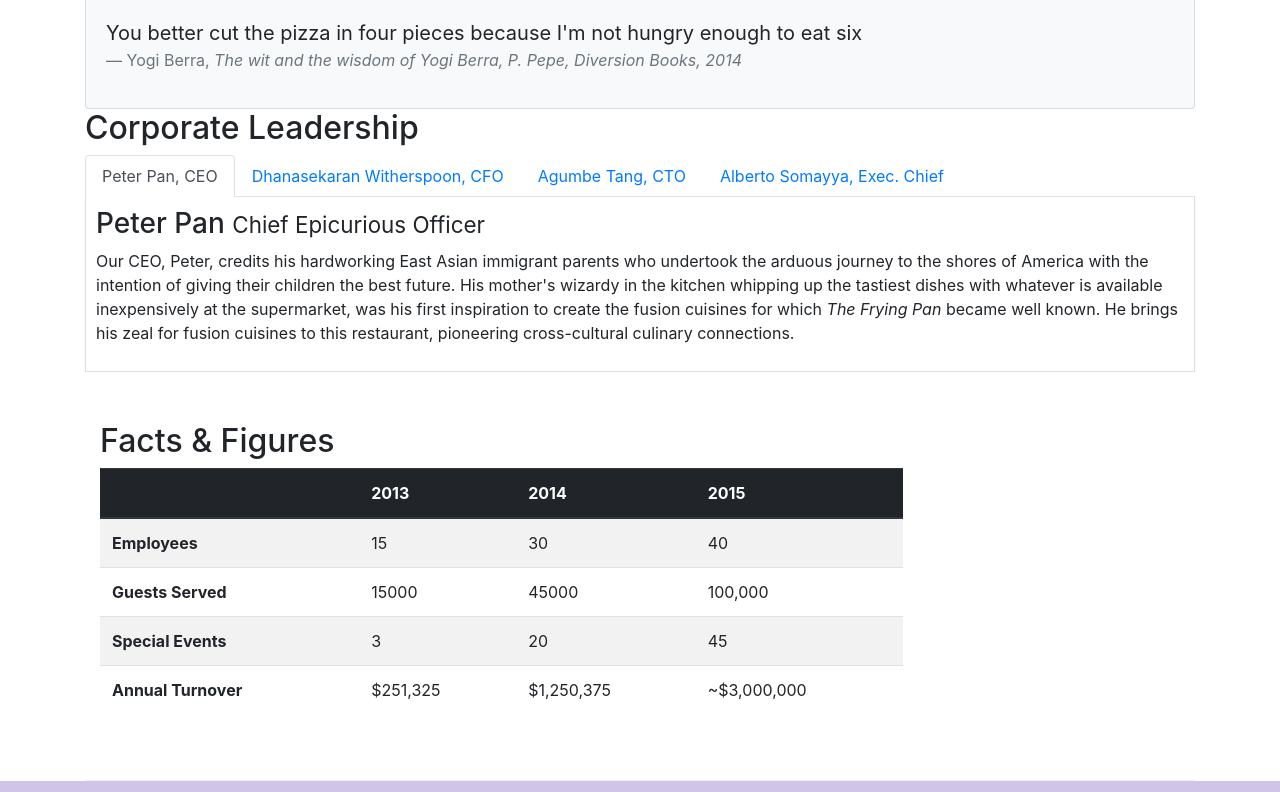
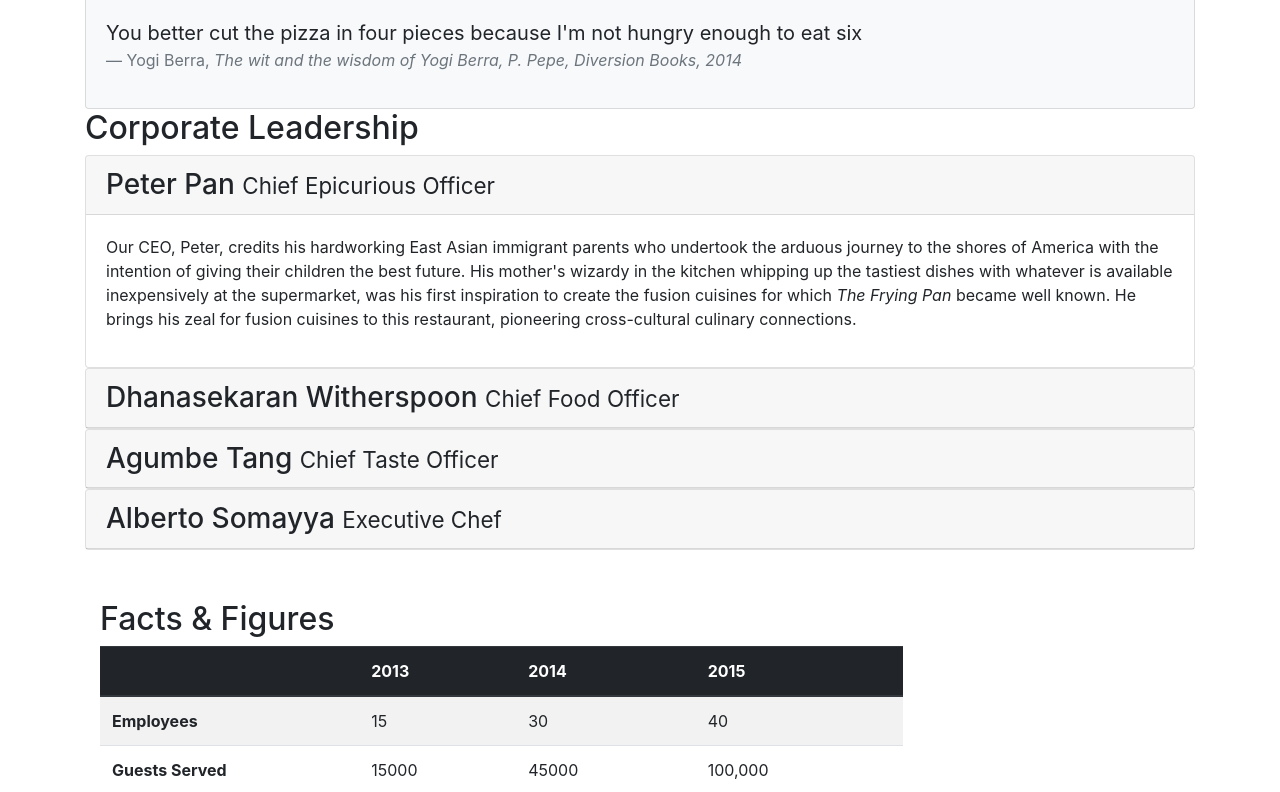
Before and after one commit to Sarthakbunny/Front-End-Web-UI-Frameworks-and-Tools-Bootstrap-4, a website: page aboutus.html in a window 1280 px wide. Shown: the part 762-1554 px from the top of the page. Drawn offline with nearby package versions, Linux system fonts and the light colour scheme.

Commit message:
accordion

```diff
--- a/aboutus.html
+++ b/aboutus.html
@@ -98,40 +98,57 @@
         <div class="row">
             <div class="col-sm-12 col-12">
                 <h2>Corporate Leadership</h2>
-                <ul class = "nav nav-tabs">
-                    <li class="nav-item">
-                        <a class="nav-link active" href="#peter" role="tab" data-toggle="tab">Peter Pan, CEO</a>
-                    </li>
-                    <li class="nav-item">
-                        <a class="nav-link" href="#dhanasekaran" role="tab" data-toggle="tab">Dhanasekaran Witherspoon, CFO</a>
-                    </li>
-                    <li class="nav-item">
-                        <a class="nav-link" href="#agumbe" role="tab" data-toggle="tab">Agumbe Tang, CTO</a>
-                    </li>
-                    <li class="nav-item">
-                        <a class="nav-link" href="#alberto" role="tab" data-toggle="tab">Alberto Somayya, Exec. Chief</a>
-                    </li>
-                </ul>
-
-                <div class="tab-content">
-                    <div role="tabpanel" class="tab-pane fade show active" id="peter">
-                        <h3>Peter Pan <small>Chief Epicurious Officer</small></h3>
-                        <p class="d-none d-sm-block">Our CEO, Peter, credits his hardworking East Asian immigrant parents who undertook the arduous journey to the shores of America with the intention of giving their children the best future. His mother's wizardy in the kitchen whipping up the tastiest dishes with whatever is available inexpensively at the supermarket, was his first inspiration to create the fusion cuisines for which <em>The Frying Pan</em> became well known. He brings his zeal for fusion cuisines to this restaurant, pioneering cross-cultural culinary connections.</p>
+                <div id="accordion">
+                    <div class="card">
+                        <div class="card-header" role="tab" id="peterhead">
+                            <h3 class="mb-0">
+                                <a data-toggle="collapse" data-target="#peter">Peter Pan <small>Chief Epicurious Officer</small></a>
+                            </h3>
+                        </div>
+                        <div role="tabpanel" class="collapse show" id="peter" data-parent="#accordion">
+                            <div class="card-body">
+                                <p class="d-none d-sm-block">Our CEO, Peter, credits his hardworking East Asian immigrant parents who undertook the arduous journey to the shores of America with the intention of giving their children the best future. His mother's wizardy in the kitchen whipping up the tastiest dishes with whatever is available inexpensively at the supermarket, was his first inspiration to create the fusion cuisines for which <em>The Frying Pan</em> became well known. He brings his zeal for fusion cuisines to this restaurant, pioneering cross-cultural culinary connections.</p>
+                            </div>
+                        </div>
                     </div>
 
-                    <div role="tabpanel" class="tab-pane fade" id="dhanasekaran">
-                        <h3>Dhanasekaran Witherspoon <small>Chief Food Officer</small></h3>
-                        <p class="d-none d-sm-block">Our CFO, Danny, as he is affectionately referred to by his colleagues, comes from a long established family tradition in farming and produce. His experiences growing up on a farm in the Australian outback gave him great appreciation for varieties of food sources. As he puts it in his own words, <em>Everything that runs, wins, and everything that stays, pays!</em></p>
+                    <div class="card">
+                        <div class="card-header" role="tab" id="dhanasekaranhead">
+                            <h3 class="mb-0">
+                                <a data-toggle="collapse" data-target="#dhanasekaran">Dhanasekaran Witherspoon <small>Chief Food Officer</small></a>
+                            </h3>
+                        </div>
+                        <div role="tabpanel" class="collapse" id="dhanasekaran">
+                            <div class="card-body">
+                                <p class="d-none d-sm-block">Our CFO, Danny, as he is affectionately referred to by his colleagues, comes from a long established family tradition in farming and produce. His experiences growing up on a farm in the Australian outback gave him great appreciation for varieties of food sources. As he puts it in his own words, <em>Everything that runs, wins, and everything that stays, pays!</em></p>
+                            </div>
+                        </div>
                     </div>
 
-                    <div role="tabpanel" class="tab-pane fade" id="agumbe">
-                        <h3>Agumbe Tang <small>Chief Taste Officer</small></h3>
-                        <p class="d-none d-sm-block">Blessed with the most discerning gustatory sense, Agumbe, our CTO, personally ensures that every dish that we serve meets his exacting tastes. Our chefs dread the tongue lashing that ensues if their dish does not meet his exacting standards. He lives by his motto, <em>You click only if you survive my lick.</em></p>
+                    <div class="card">
+                        <div class="card-header" role="tab" id="agumbehead">
+                            <h3 class="mb-0">
+                                <a data-toggle="collapse" data-target="#agumbe">Agumbe Tang <small>Chief Taste Officer</small></a>
+                            </h3>
+                        </div>
+                        <div role="tabpanel" class="collapse" id="agumbe">
+                            <div class="card-body">
+                                <p class="d-none d-sm-block">Blessed with the most discerning gustatory sense, Agumbe, our CTO, personally ensures that every dish that we serve meets his exacting tastes. Our chefs dread the tongue lashing that ensues if their dish does not meet his exacting standards. He lives by his motto, <em>You click only if you survive my lick.</em></p>
+                            </div>
+                        </div>
                     </div>
 
-                    <div role="tabpanel" class="tab-pane fade" id="alberto">
-                        <h3>Alberto Somayya <small>Executive Chef</small></h3>
-                        <p class="d-none d-sm-block">Award winning three-star Michelin chef with wide International experience having worked closely with whos-who in the culinary world, he specializes in creating mouthwatering Indo-Italian fusion experiences. He says, <em>Put together the cuisines from the two craziest cultures, and you get a winning hit! Amma Mia!</em></p>
+                    <div class="card">
+                        <div class="card-header">
+                            <h3 class="mb-0">
+                                <a data-toggle="collapse" data-target="#alberto">Alberto Somayya <small>Executive Chef</small></a>
+                            </h3>
+                        </div>
+                        <div role="tabpanel" class="collapse" id="alberto">
+                            <div class="card-body">
+                                <p class="d-none d-sm-block">Award winning three-star Michelin chef with wide International experience having worked closely with whos-who in the culinary world, he specializes in creating mouthwatering Indo-Italian fusion experiences. He says, <em>Put together the cuisines from the two craziest cultures, and you get a winning hit! Amma Mia!</em></p>
+                            </div>
+                        </div>
                     </div>
                 </div>
             </div>
```
